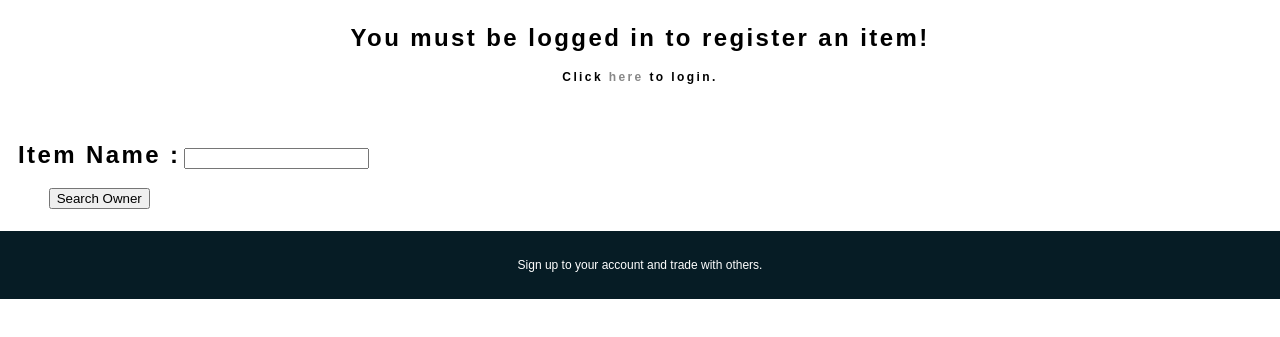
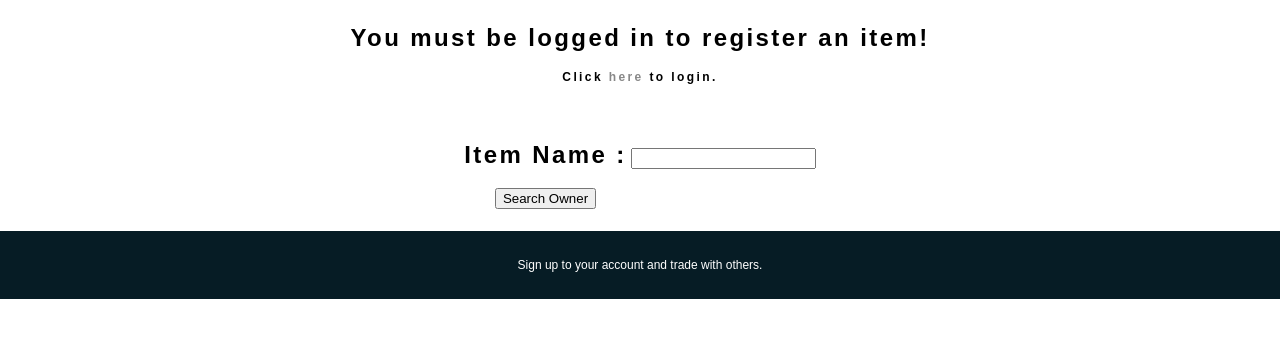
Before and after one commit to CMPT474Group1/GroupProject, a plain HTML site: page additem.html in a window 1280 px wide. Shown: the part 351-688 px from the top of the page. Drawn offline with nearby package versions, Linux system fonts and the light colour scheme.

Commit message:
Updated css regarding the search feature

```diff
--- a/style - Copy.css
+++ b/style - Copy.css
@@ -245,6 +245,11 @@ p.small {
   margin-right: auto;
 }
 
+#scanByItem_table {
+  margin-left: auto;
+  margin-right: auto;
+}
+
 #pwd_here
 {
   color: #888;
```
